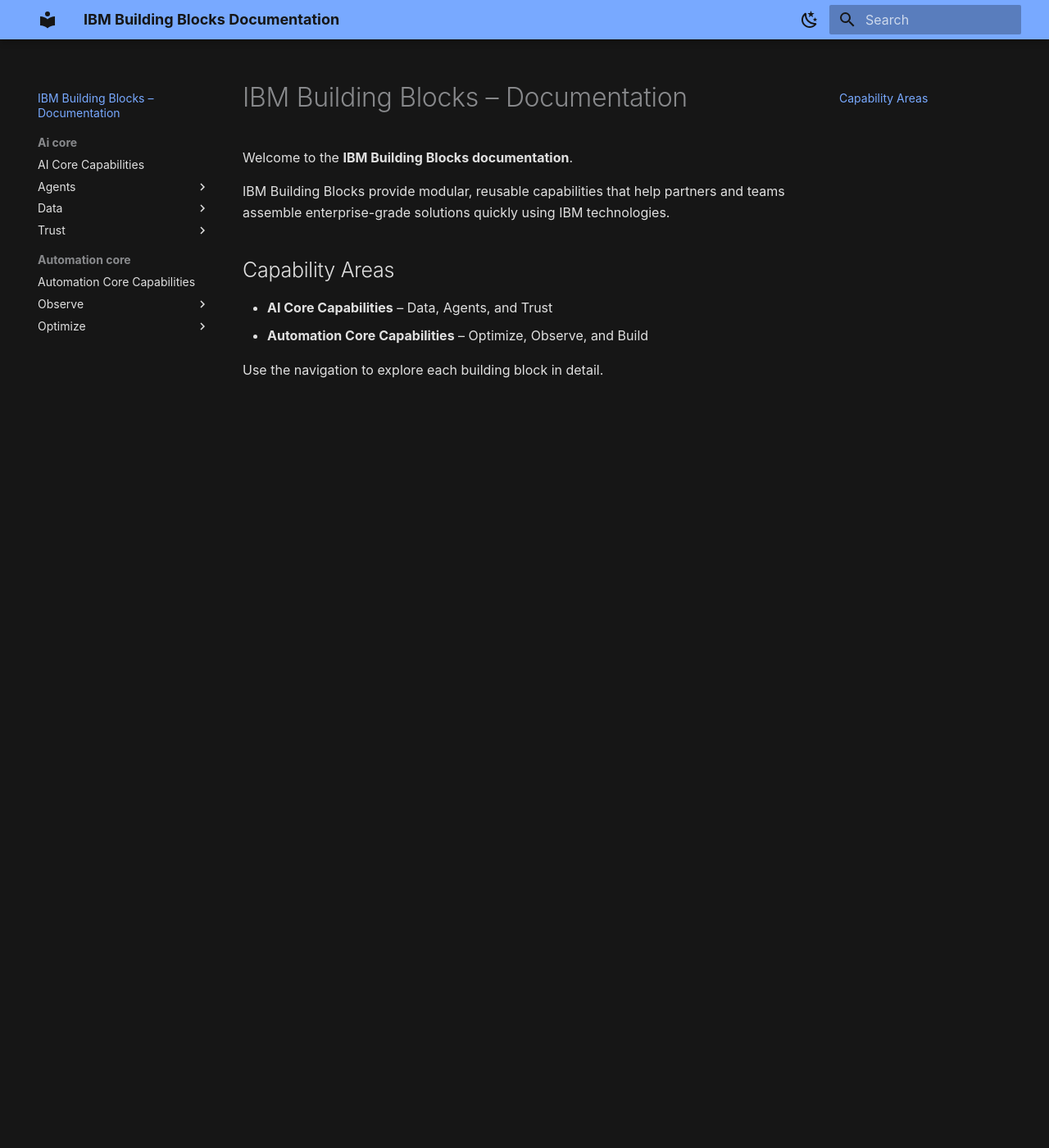
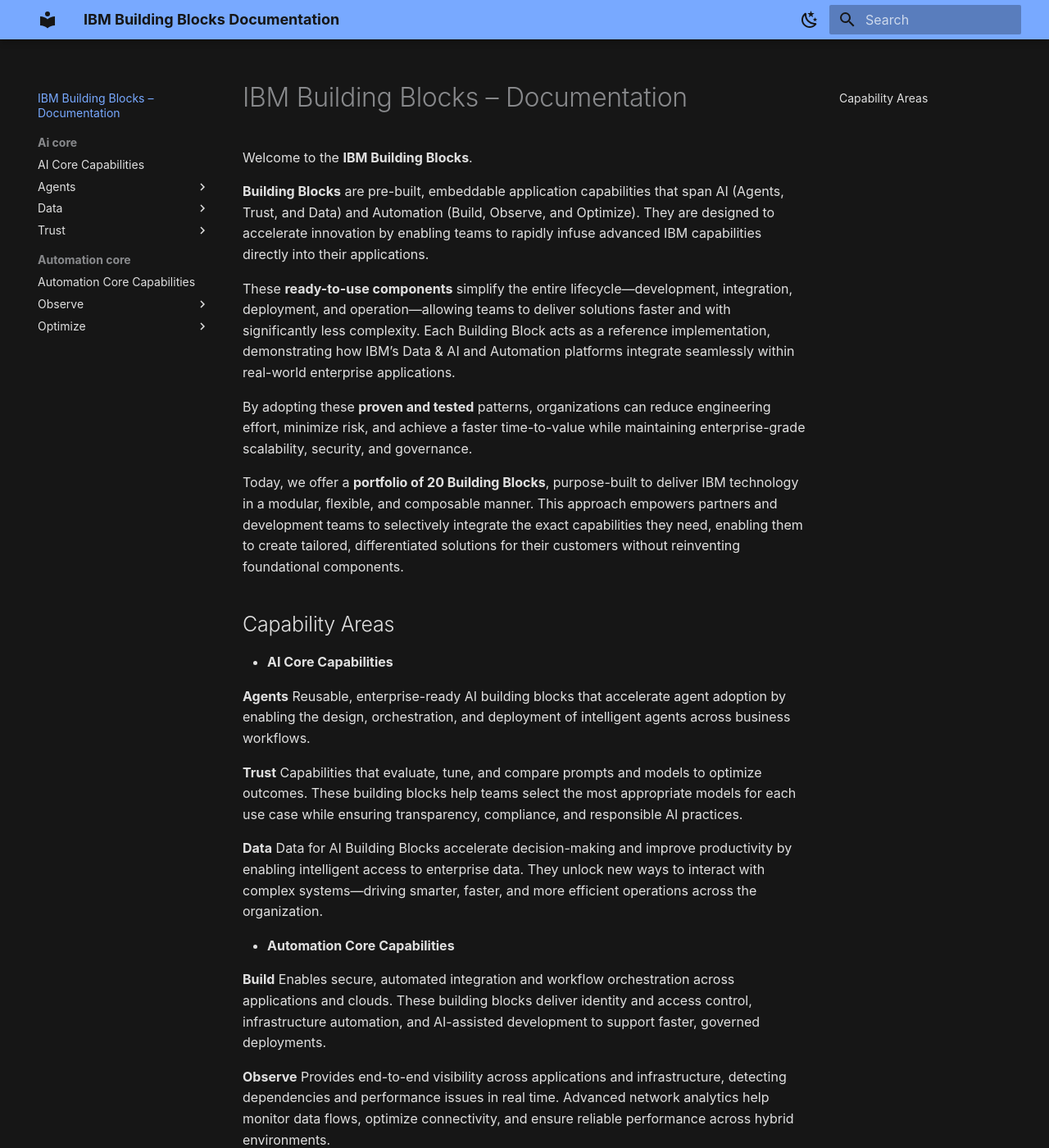
Before and after one commit to ibm-self-serve-assets/building-blocks-docs, an MkDocs documentation site: the page built from docs-src/index.md, in a window 1280 px wide and 1400 px high. Shown: the whole window at 82% size. Built offline with MkDocs 1.6.1 and Material for MkDocs 9.7.7, drawn with Linux system fonts in a browser that asks for light colours; some of the changed text lies outside the part shown.

Commit message:
Adding docs

```diff
--- a/docs-src/index.md
+++ b/docs-src/index.md
@@ -1,12 +1,39 @@
 # IBM Building Blocks – Documentation
 
-Welcome to the **IBM Building Blocks documentation**.
+Welcome to the **IBM Building Blocks**.
 
-IBM Building Blocks provide modular, reusable capabilities that help partners and teams
-assemble enterprise-grade solutions quickly using IBM technologies.
+**Building Blocks** are pre-built, embeddable application capabilities that span AI (Agents, Trust, and Data) and Automation (Build, Observe, and Optimize). They are designed to accelerate innovation by enabling teams to rapidly infuse advanced IBM capabilities directly into their applications.
+
+These **ready-to-use components** simplify the entire lifecycle—development, integration, deployment, and operation—allowing teams to deliver solutions faster and with significantly less complexity. Each Building Block acts as a reference implementation, demonstrating how IBM’s Data & AI and Automation platforms integrate seamlessly within real-world enterprise applications.
+
+By adopting these **proven and tested** patterns, organizations can reduce engineering effort, minimize risk, and achieve a faster time-to-value while maintaining enterprise-grade scalability, security, and governance.
+
+Today, we offer a **portfolio of 20 Building Blocks**, purpose-built to deliver IBM technology in a modular, flexible, and composable manner. This approach empowers partners and development teams to selectively integrate the exact capabilities they need, enabling them to create tailored, differentiated solutions for their customers without reinventing foundational components.
 
 ## Capability Areas
-- **AI Core Capabilities** – Data, Agents, and Trust
-- **Automation Core Capabilities** – Optimize, Observe, and Build
+
+- **AI Core Capabilities**
+
+**Agents**
+Reusable, enterprise-ready AI building blocks that accelerate agent adoption by enabling the design, orchestration, and deployment of intelligent agents across business workflows.
+
+**Trust**
+Capabilities that evaluate, tune, and compare prompts and models to optimize outcomes. These building blocks help teams select the most appropriate models for each use case while ensuring transparency, compliance, and responsible AI practices.
+
+**Data**
+Data for AI Building Blocks accelerate decision-making and improve productivity by enabling intelligent access to enterprise data. They unlock new ways to interact with complex systems—driving smarter, faster, and more efficient operations across the organization.
+
+- **Automation Core Capabilities**
+
+**Build**
+Enables secure, automated integration and workflow orchestration across applications and clouds. These building blocks deliver identity and access control, infrastructure automation, and AI-assisted development to support faster, governed deployments.
+
+**Observe**
+Provides end-to-end visibility across applications and infrastructure, detecting dependencies and performance issues in real time. Advanced network analytics help monitor data flows, optimize connectivity, and ensure reliable performance across hybrid environments.
+
+**Optimize**
+Delivers continuous monitoring, policy enforcement, and self-healing workflows. These building blocks enable cost-efficient operations, dynamic resource management, and real-time observability to maintain optimal performance, governance, and financial efficiency across hybrid and multicloud environments.
+
+![alt text](image.png)
 
 Use the navigation to explore each building block in detail.
```
Also changed, not shown: docs-src/image.png (added).
